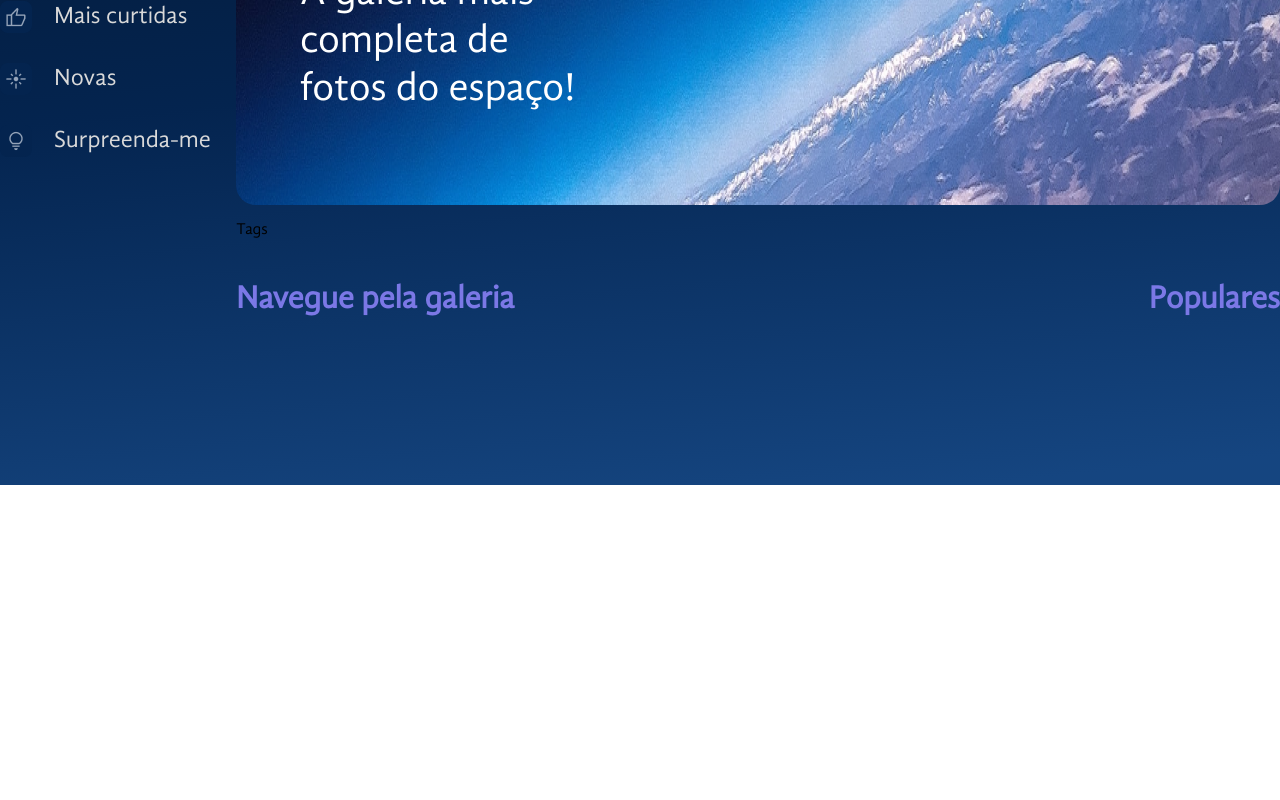
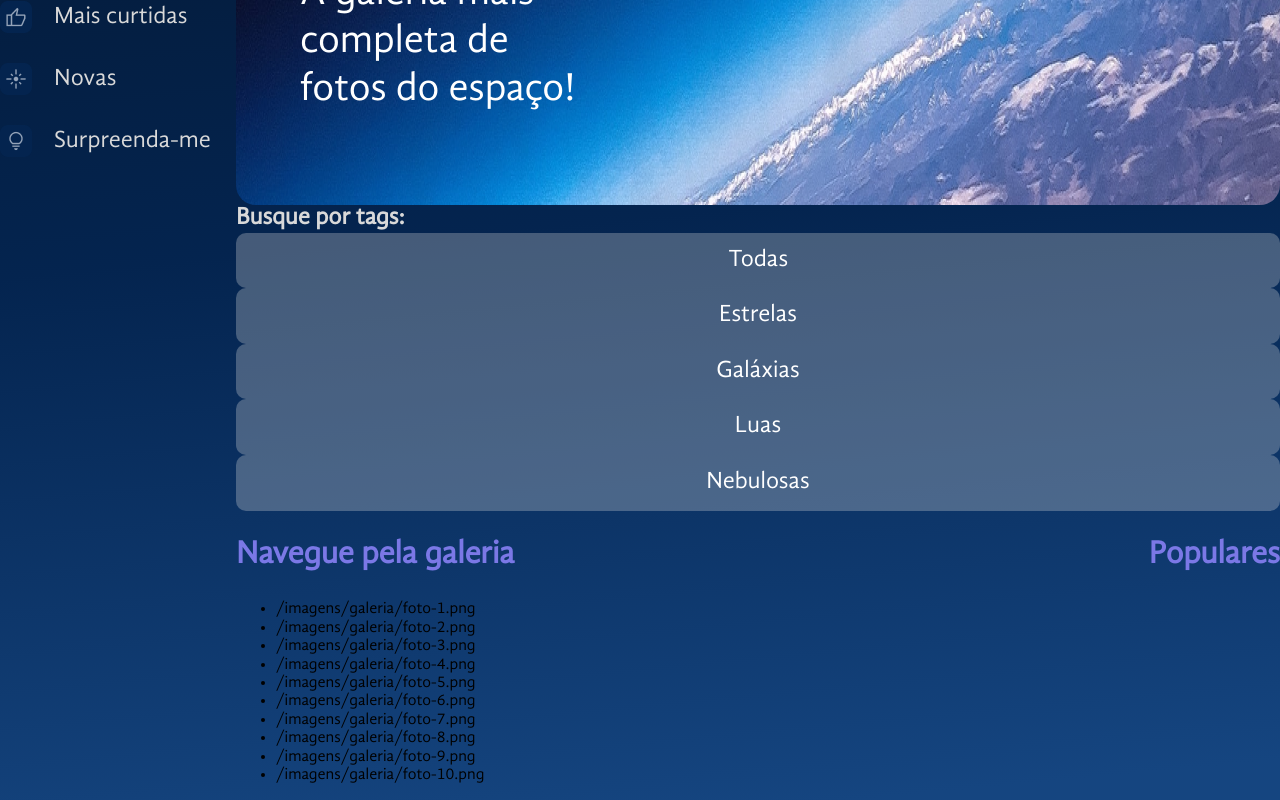
Before and after one commit to albertobtlima/explore-react-com-javascript, a React (Vite) app in the folder 04-estilize-componentes-com-styled-components/space-app/: page / in a window 1280 px wide. Shown: the part 315-1115 px from the top of the page. Before the commit the page ends 800 px from the top, so only its background shows below. Built offline with nearby package versions, Linux system fonts and the light colour scheme.

Commit message:
add: estilos pata Tags

```diff
--- a/04-estilize-componentes-com-styled-components/space-app/src/App.jsx
+++ b/04-estilize-componentes-com-styled-components/space-app/src/App.jsx
@@ -5,6 +5,8 @@
 import Banner from "./componentes/Banner";
 import bannerBackground from "./assets/banner.png";
 import Galeria from "./componentes/Galeria";
+import fotos from "./fotos.json";
+import { useState } from "react";
 
 const FundoGradiente = styled.div`
   background: linear-gradient(
@@ -34,7 +36,9 @@
   flex-grow: 1;
 `;
 
-function App() {
+const App = () => {
+  const [fotosDaGaleria, setFotosDaGaleria] = useState(fotos);
+
   return (
     <FundoGradiente>
       <EstilosGlobais />
@@ -47,12 +51,12 @@
               texto="A galeria mais completa de fotos do espaço!"
               backgroundImage={bannerBackground}
             />
-            <Galeria />
+            <Galeria fotos={fotosDaGaleria} />
           </ConteudoGaleria>
         </MainContainer>
       </AppContainer>
     </FundoGradiente>
   );
-}
+};
 
 export default App;
--- a/04-estilize-componentes-com-styled-components/space-app/src/componentes/Galeria/Tags/index.jsx
+++ b/04-estilize-componentes-com-styled-components/space-app/src/componentes/Galeria/Tags/index.jsx
@@ -1,5 +1,36 @@
+import styled from "styled-components";
+import tags from "./tags.json";
+
+const TagTitulo = styled.h3`
+  color: #d9d9d9;
+  font-size: 24px;
+  margin: 0;
+`;
+
+const Tag = styled.button`
+  font-size: 24px;
+  color: #ffffff;
+  background: rgba(217, 217, 217, 0.3);
+  border-radius: 10px;
+  cursor: pointer;
+  transition: background-color 0.3s ease;
+  padding: 12px;
+  box-sizing: border-box;
+  border: 2px solid transparent;
+  &:hover {
+    border-color: #c98cf1;
+  }
+`;
+
 const Tags = () => {
-  return <p>Tags</p>;
+  return (
+    <>
+      <TagTitulo>Busque por tags:</TagTitulo>
+      {tags.map((tag) => (
+        <Tag key={tag.id}>{tag.titulo}</Tag>
+      ))}
+    </>
+  );
 };
 
 export default Tags;
--- /dev/null
+++ b/04-estilize-componentes-com-styled-components/space-app/src/componentes/Galeria/Tags/tags.json
@@ -0,0 +1,22 @@
+[
+  {
+    "id": 0,
+    "titulo": "Todas"
+  },
+  {
+    "id": 1,
+    "titulo": "Estrelas"
+  },
+  {
+    "id": 2,
+    "titulo": "Galáxias"
+  },
+  {
+    "id": 3,
+    "titulo": "Luas"
+  },
+  {
+    "id": 4,
+    "titulo": "Nebulosas"
+  }
+]
--- a/04-estilize-componentes-com-styled-components/space-app/src/componentes/Galeria/index.jsx
+++ b/04-estilize-componentes-com-styled-components/space-app/src/componentes/Galeria/index.jsx
@@ -11,13 +11,18 @@
   flex-grow: 1;
 `;
 
-const Galeria = () => {
+const Galeria = ({ fotos = [] }) => {
   return (
     <>
       <Tags />
       <GaleriaContainer>
         <SecaoFluida>
           <Titulo>Navegue pela galeria</Titulo>
+          <ul>
+            {fotos.map((foto) => (
+              <li>{foto.path}</li>
+            ))}
+          </ul>
         </SecaoFluida>
         <Populares />
       </GaleriaContainer>
--- /dev/null
+++ b/04-estilize-componentes-com-styled-components/space-app/src/fotos.json
@@ -0,0 +1,72 @@
+[
+  {
+    "titulo": "Grande Nuvem de Magalhães",
+    "fonte": "Alura Space",
+    "path": "/imagens/galeria/foto-1.png",
+    "id": "1",
+    "tagId": 2
+  },
+  {
+    "titulo": "Via Láctea",
+    "fonte": "Alura Space",
+    "path": "/imagens/galeria/foto-2.png",
+    "id": "2",
+    "tagId": 2
+  },
+  {
+    "titulo": "Lua: quarto minguante",
+    "fonte": "Alura Space",
+    "path": "/imagens/galeria/foto-3.png",
+    "id": "3",
+    "tagId": 3
+  },
+  {
+    "titulo": "Galáxia de Andrómeda",
+    "fonte": "Alura Space",
+    "path": "/imagens/galeria/foto-4.png",
+    "id": "4",
+    "tagId": 2
+  },
+  {
+    "titulo": "Estrela Pistola",
+    "fonte": "Alura Space",
+    "path": "/imagens/galeria/foto-5.png",
+    "id": "5",
+    "tagId": 1
+  },
+  {
+    "titulo": "Ilustração",
+    "fonte": "Alura Space",
+    "path": "/imagens/galeria/foto-6.png",
+    "id": "6",
+    "tagId": 4
+  },
+  {
+    "titulo": "Galáxia de Andrómeda",
+    "fonte": "Alura Space",
+    "path": "/imagens/galeria/foto-7.png",
+    "id": "7",
+    "tagId": 2
+  },
+  {
+    "titulo": "Ilustração",
+    "fonte": "Alura Space",
+    "path": "/imagens/galeria/foto-8.png",
+    "id": "8",
+    "tagId": 4
+  },
+  {
+    "titulo": "Céu estrelado",
+    "fonte": "Alura Space",
+    "path": "/imagens/galeria/foto-9.png",
+    "id": "9",
+    "tagId": 1
+  },
+  {
+    "titulo": "Ilustração",
+    "fonte": "Alura Space",
+    "path": "/imagens/galeria/foto-10.png",
+    "id": "10",
+    "tagId": 1
+  }
+]
```
